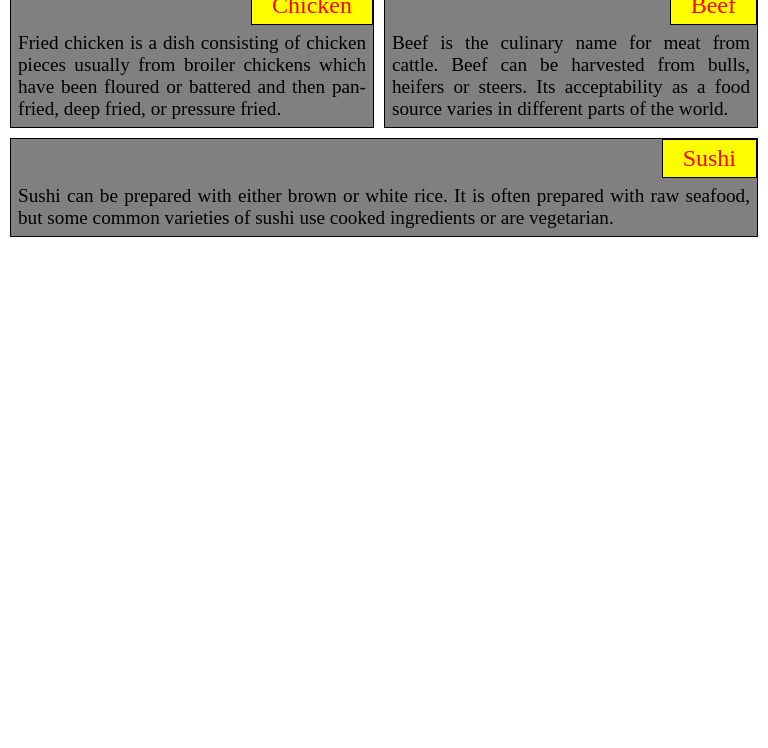
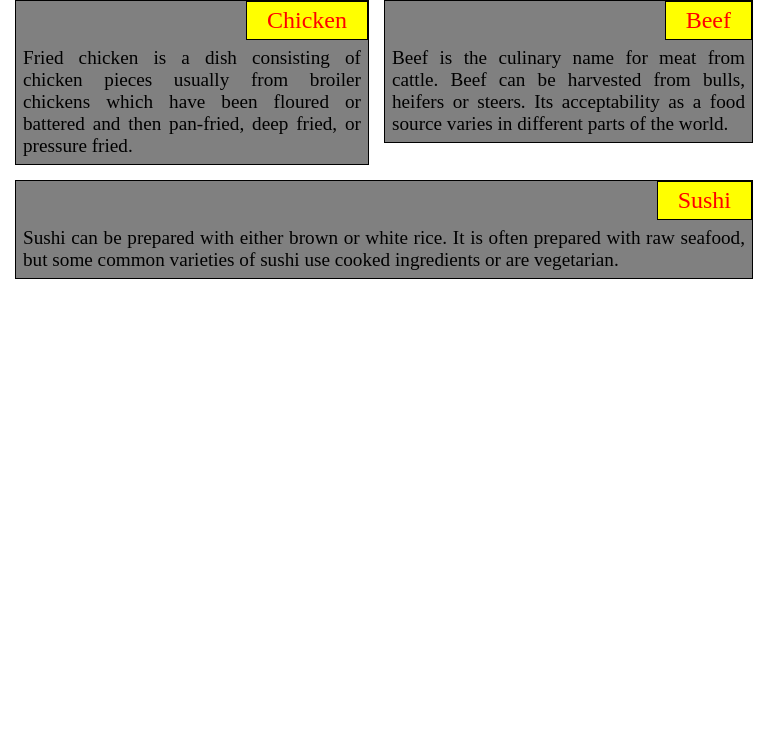
Before and after one commit to jinmingShi/Coursera-test, a plain HTML site: page module2-solution/index.html in a window 768 px wide. Shown: the part 52-800 px from the top of the page. Drawn offline with Linux system fonts and the light colour scheme.

Commit message:
changed nth-child margin-left

```diff
--- a/module2-solution/css/style.css
+++ b/module2-solution/css/style.css
@@ -28,15 +28,15 @@ p {
     color: red;
   }
 
-.wrap1, .wrap2, .wrap3{
+.wrap {
   border: 1px solid black;
-  margin: 10px;
+  margin: 15px;
   background-color: grey;
 }
 
 @media(min-width: 992px) {
   .col-lg-3{
-  	width: 33.3%;
+  	width: 33.333%;
   	float: left;
   }
 }
@@ -50,14 +50,8 @@ p {
   	width: 100%;
     clear: both;
   }
-  .wrap1 {
-    margin: 0px 10px 10px 10px;
-  }
-  .wrap2 {
-    margin: 0px 10px 0px 0px;
-  }
-  .wrap3 {
-    margin-top: 10px;
+  div section:nth-child(2) .wrap {
+    margin-left: 0px;
   }
 }
 
--- a/module2-solution/index.html
+++ b/module2-solution/index.html
@@ -10,19 +10,19 @@
 <h1>Our Menu</h1>
 <div>
   <section class="col-lg-3 col-md-2 col-sm-1">
-	<section class="wrap1">
+	  <section class="wrap">
 	    <p class="title">Chicken</p>
 	    <p>Fried chicken is a dish consisting of chicken pieces usually from broiler chickens which have been floured or battered and then pan-fried, deep fried, or pressure fried. </p>
 	  </section>
   </section>
   <section class="col-lg-3 col-md-2 col-sm-1">
-    <section class="wrap2">
+    <section class="wrap">
 	    <p class="title">Beef</p>
 	    <p>Beef is the culinary name for meat from cattle. Beef can be harvested from bulls, heifers or steers. Its acceptability as a food source varies in different parts of the world.</p>
 	  </section>
   </section>
   <section class="col-lg-3 col-md-1 col-sm-1">
-    <section class="wrap3">
+    <section class="wrap">
 	    <p class="title">Sushi</p>
 	    <p>Sushi can be prepared with either brown or white rice. It is often prepared with raw seafood, but some common varieties of sushi use cooked ingredients or are vegetarian.</p>
 	  </section>
```
Lines whose indentation alone changed are shown as unchanged.
